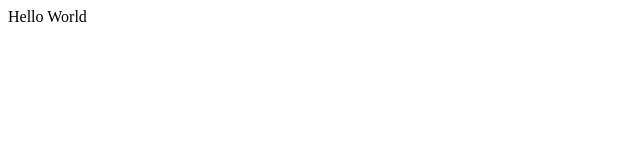
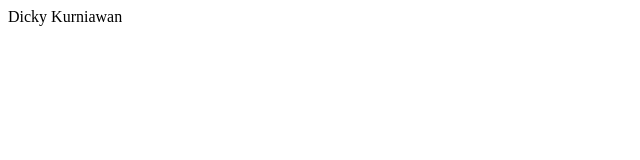
Before and after one commit to diigoool/latihan-git-flow-1, a plain HTML site: page index.html in a window 1280 px wide. Shown: the full height of the page, 0-640 px from the left. Drawn offline with Linux system fonts and the light colour scheme.

Commit message:
perubahan nama index.html

```diff
--- a/index.html
+++ b/index.html
@@ -6,6 +6,6 @@
     <title>Project Kita</title>
   </head>
   <body>
-    Hello World
+    Dicky Kurniawan
   </body>
 </html>
```
